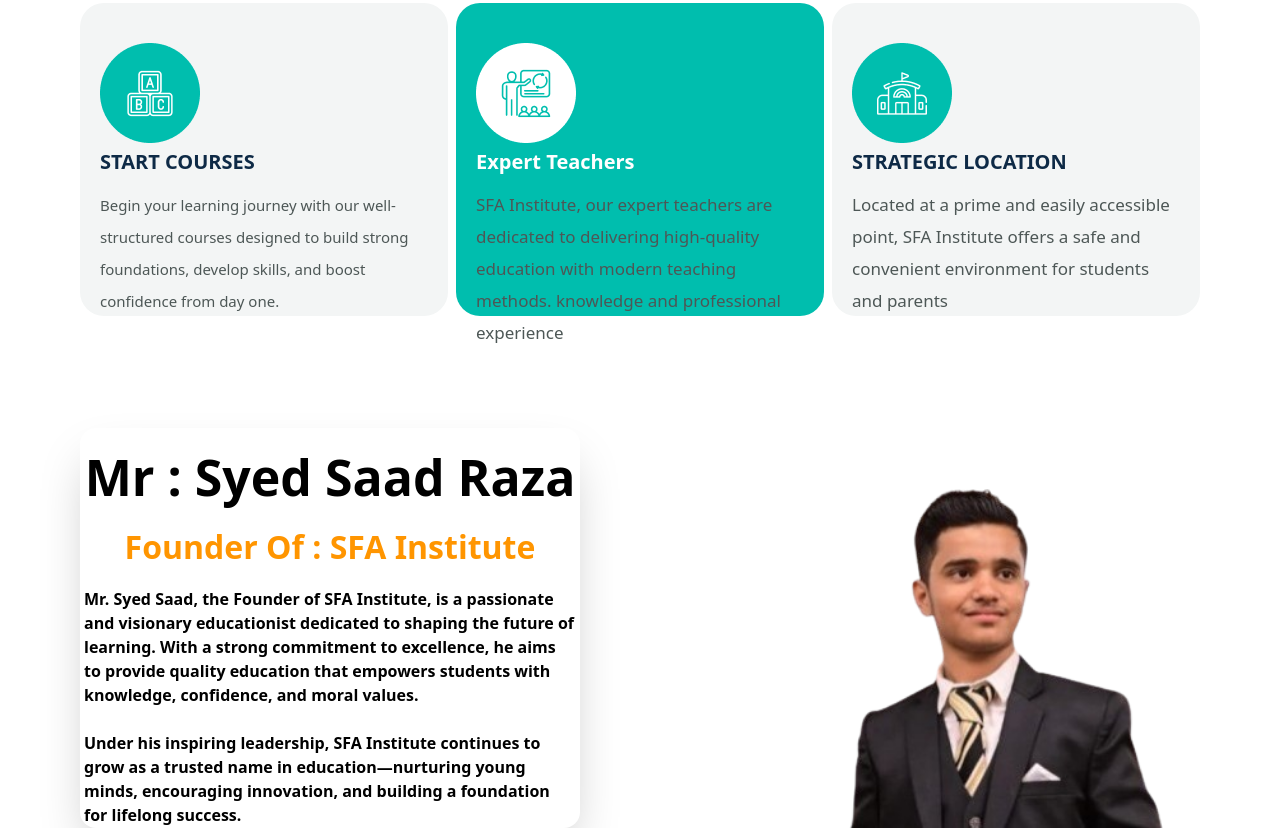
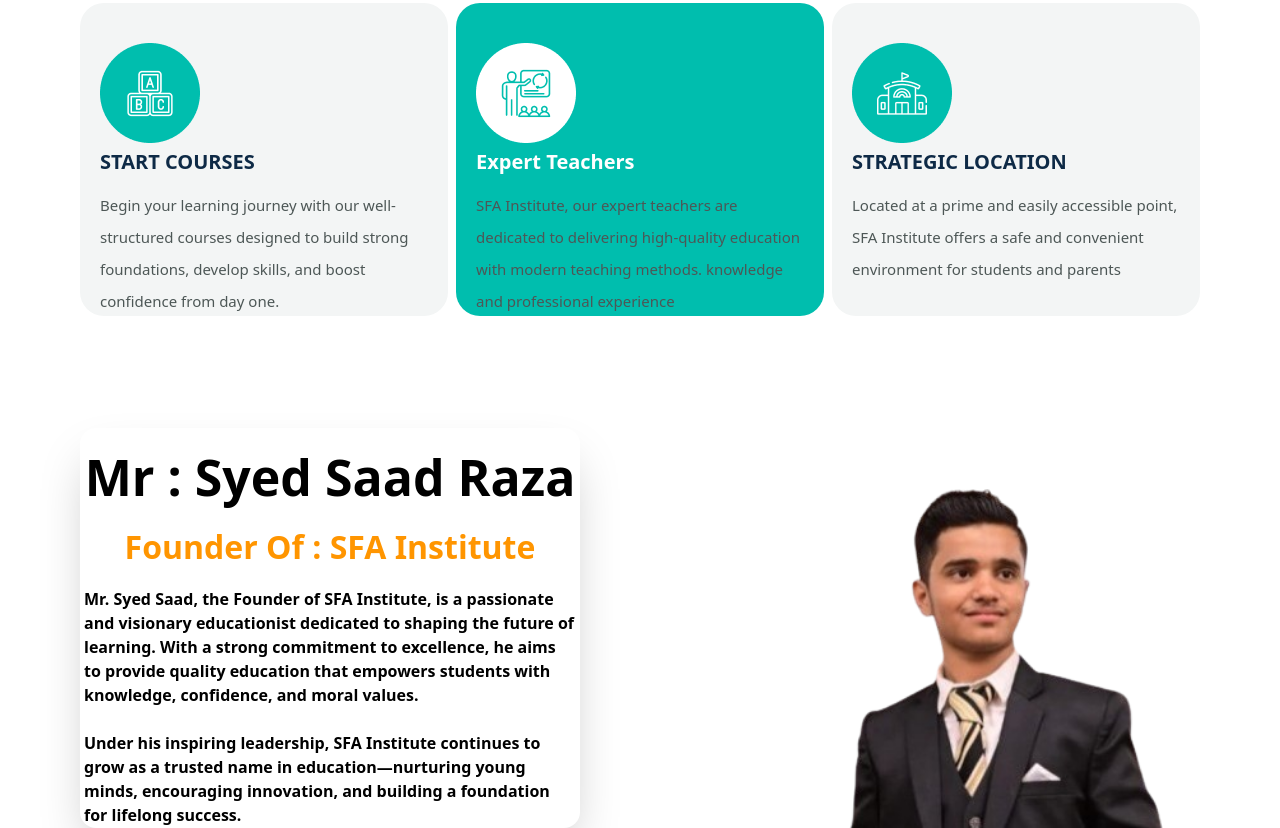
Before and after one commit to Syed-Saad1/SFA-Institute, a website: page index.html in a window 1280 px wide. Shown: the part 731-1559 px from the top of the page. Drawn offline with Linux system fonts and the light colour scheme.

Commit message:
Under-Construction

```diff
--- a/index.html
+++ b/index.html
@@ -111,14 +111,14 @@
       <div class="bg-[#00BEAE] h-[313px] w-fit md:w-[380px] rounded-3xl px-5 py-10">
         <img class="h-[100px] w-[100px]" src="./Accets/Background (1).png" alt="">
         <h1 class="text-[#FFFFFF] font-bold pt-1 text-[20px]">Expert Teachers</h1>
-        <p class="text-[#4D5756] pt-3 text-[17px]/[32px]">SFA Institute, our expert teachers are dedicated to delivering
+        <p class="text-[#4D5756] pt-3 text-[15px]/[32px]">SFA Institute, our expert teachers are dedicated to delivering
           high-quality education with modern teaching
           methods. knowledge and professional experience</p>
       </div>
       <div class="bg-[#F3F5F5] h-[313px] w-fit md:w-[380px] rounded-3xl px-5 py-10">
         <img class="h-[100px] w-[100px]" src="./Accets/Background.png" alt="">
         <h1 class="font-bold pt-1 text-[20px] text-[#0E2A46]">STRATEGIC LOCATION</h1>
-        <p class="text-[#4D5756] pt-3 text-[17px]/[32px]">Located at a prime and easily accessible point, SFA Institute
+        <p class="text-[#4D5756] pt-3 text-[15px]/[32px]">Located at a prime and easily accessible point, SFA Institute
           offers a safe and convenient environment for
           students and parents</p>
       </div>
```
